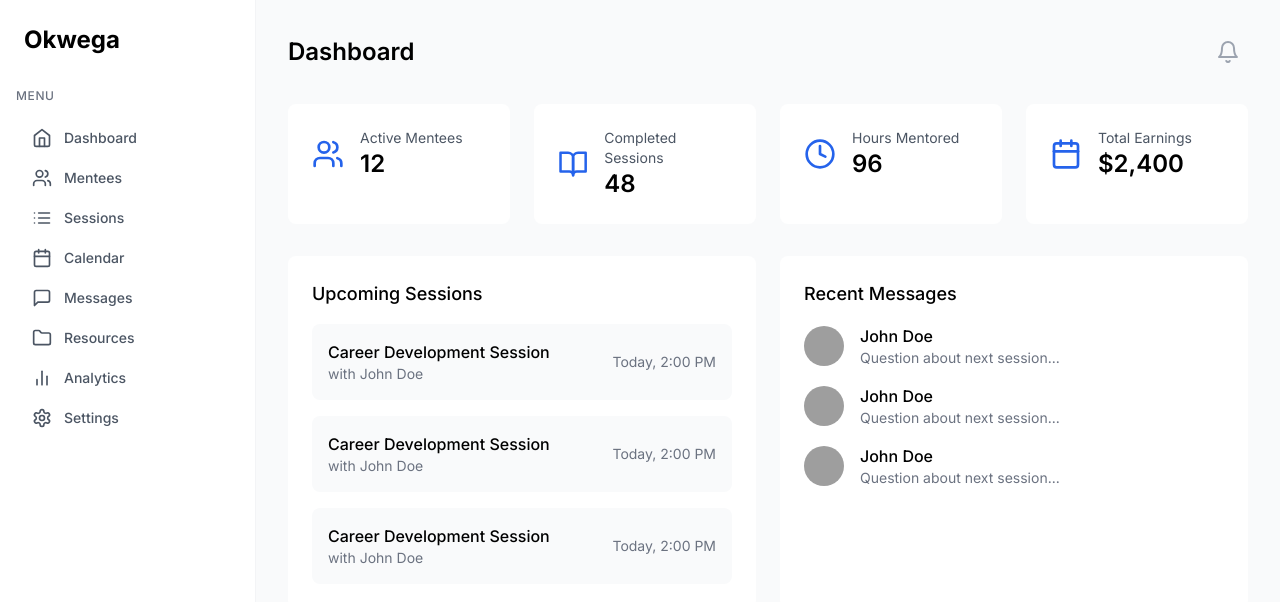
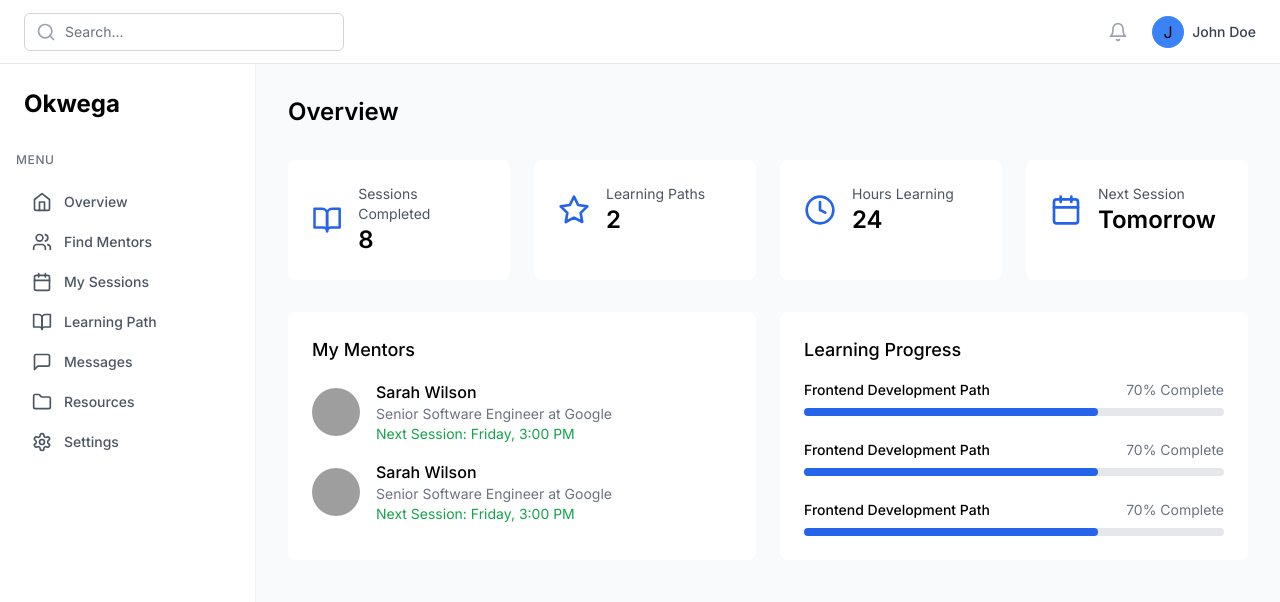
Before and after one commit to AriyoX/okwega-main-ui, a React (Vite) app: page / in a window 1280 px wide. Shown: the top 602 px of the page. Built offline with nearby package versions, Linux system fonts and the light colour scheme; grey boxes are pictures that could not be loaded.

Commit message:
Refactor layout and components for responsive design; integrate Header and Sidebar with toggle functionality

```diff
--- a/src/App.tsx
+++ b/src/App.tsx
@@ -1,18 +1,27 @@
 import { BrowserRouter as Router, Routes, Route } from 'react-router-dom';
 import { MentorDashboard } from './pages/MentorDashboard';
 import { MenteeDashboard } from './pages/MenteeDashboard';
-import './index.css'; // Add this import
+import { Header } from './components/Header';
+import './index.css';
 
 function App() {
-  // In a real app, this would be determined by authentication
-  const userRole = 'mentor'; // or 'mentee'
+  const userRole = 'mentee';
+  const user = {
+    name: 'John Doe',
+    avatar: undefined
+  };
 
   return (
     <Router>
       <Routes>
         <Route
           path="/"
-          element={userRole === 'mentor' ? <MentorDashboard /> : <MenteeDashboard />}
+          element={
+            <>
+              <Header user={user} />
+              {userRole === 'mentor' ? <MentorDashboard /> : <MenteeDashboard />}
+            </>
+          }
         />
       </Routes>
     </Router>
--- a/src/components/Header.tsx
+++ b/src/components/Header.tsx
@@ -9,10 +9,10 @@ interface HeaderProps {
 
 export function Header({ user }: HeaderProps) {
   return (
-    <header className="h-16 bg-white border-b border-gray-200 fixed top-0 right-0 left-64 z-10">
-      <div className="h-full px-6 flex items-center justify-between">
+    <header className="h-16 bg-white border-b border-gray-200 fixed top-0 right-0 left-0 z-20">
+      <div className="h-full px-4 lg:px-6 flex items-center justify-between">
         <div className="flex-1 flex items-center">
-          <div className="max-w-lg w-full lg:max-w-xs relative">
+          <div className="max-w-lg w-full lg:max-w-xs relative hidden md:block">
             <div className="absolute inset-y-0 left-0 pl-3 flex items-center pointer-events-none">
               <Search className="h-5 w-5 text-gray-400" />
             </div>
@@ -25,8 +25,8 @@ export function Header({ user }: HeaderProps) {
         </div>
 
         <div className="flex items-center space-x-4">
-          <button className="p-2 text-gray-400 hover:text-gray-500 focus:outline-none">
-            <Bell className="h-6 w-6" />
+          <button className="p-2 text-gray-400 hover:text-gray-500">
+            <Bell className="h-5 w-5" />
           </button>
 
           <div className="flex items-center">
@@ -37,11 +37,11 @@ export function Header({ user }: HeaderProps) {
                 alt={user.name}
               />
             ) : (
-              <div className="h-8 w-8 rounded-full bg-blue-500 flex items-center justify-center text-white">
+              <div className="h-8 w-8 rounded-full bg-blue-500 flex items-center justify-center">
                 {user.name.charAt(0)}
               </div>
             )}
-            <span className="ml-2 text-sm font-medium text-gray-700">
+            <span className="ml-2 text-sm font-medium text-gray-700 hidden md:block">
               {user.name}
             </span>
           </div>
--- a/src/components/Sidebar.tsx
+++ b/src/components/Sidebar.tsx
@@ -1,5 +1,5 @@
 import React from 'react';
-import { Home, Calendar, List, Users, MessageSquare, Folder, Settings, BookOpen, BarChart2 } from 'lucide-react';
+import { Home, Calendar, List, Users, MessageSquare, Folder, Settings, BookOpen, BarChart2, Menu, X } from 'lucide-react';
 import { Link, useLocation } from 'react-router-dom';
 
 interface NavItem {
@@ -14,6 +14,7 @@ interface SidebarProps {
 
 export function Sidebar({ role }: SidebarProps) {
   const location = useLocation();
+  const [isOpen, setIsOpen] = React.useState(false);
 
   const mentorNavItems: NavItem[] = [
     { icon: Home, label: 'Dashboard', path: '/dashboard' },
@@ -39,8 +40,20 @@ export function Sidebar({ role }: SidebarProps) {
   const navItems = role === 'mentor' ? mentorNavItems : menteeNavItems;
 
   return (
-    <div className="w-64 min-h-screen bg-white border-r border-gray-100">
-      <div className="flex flex-col h-full">
+    <>
+      <button
+        className="lg:hidden fixed top-4 right-4 z-30 p-2 rounded-md bg-white shadow-md"
+        onClick={() => setIsOpen(!isOpen)}
+      >
+        {isOpen ? <X /> : <Menu />}
+      </button>
+
+      <div className={`
+        fixed inset-y-0 left-0 transform ${isOpen ? 'translate-x-0' : '-translate-x-full'}
+        lg:translate-x-0 lg:static w-64 transition duration-200 ease-in-out z-40
+        bg-white border-r border-gray-100
+      `}>
+        <div className="flex flex-col h-full pt-16 lg:pt-0">
           <div className="p-6">
             <h1 className="text-2xl font-bold">Okwega</h1>
           </div>
@@ -71,5 +84,6 @@ export function Sidebar({ role }: SidebarProps) {
           </div>
         </div>
       </div>
+    </>
   );
 }
--- a/src/components/StatsCard.tsx
+++ b/src/components/StatsCard.tsx
@@ -12,22 +12,22 @@ interface StatsCardProps {
 
 export function StatsCard({ title, value, icon: Icon, trend }: StatsCardProps) {
   return (
-    <div className="bg-white rounded-lg shadow p-6">
+    <div className="bg-white rounded-lg shadow p-4 lg:p-6">
       <div className="flex items-center justify-between">
         <div>
           <p className="text-sm font-medium text-gray-600">{title}</p>
-          <p className="mt-2 text-3xl font-semibold text-gray-900">{value}</p>
+          <p className="mt-1 text-xl lg:text-3xl font-semibold text-gray-900">{value}</p>
         </div>
-        <div className="p-3 bg-blue-50 rounded-lg">
-          <Icon className="w-6 h-6 text-blue-600" />
+        <div className="p-2 lg:p-3 bg-blue-50 rounded-lg">
+          <Icon className="w-5 h-5 lg:w-6 lg:h-6 text-blue-600" />
         </div>
       </div>
       {trend && (
-        <div className="mt-4">
-          <span className={`text-sm ${trend.value >= 0 ? 'text-green-600' : 'text-red-600'}`}>
+        <div className="mt-3">
+          <span className={`text-xs lg:text-sm ${trend.value >= 0 ? 'text-green-600' : 'text-red-600'}`}>
             {trend.value >= 0 ? '↑' : '↓'} {Math.abs(trend.value)}%
           </span>
-          <span className="text-sm text-gray-500 ml-2">{trend.label}</span>
+          <span className="text-xs lg:text-sm text-gray-500 ml-2">{trend.label}</span>
         </div>
       )}
     </div>
--- a/src/pages/MenteeDashboard.tsx
+++ b/src/pages/MenteeDashboard.tsx
@@ -1,4 +1,4 @@
-import { BookOpen, Clock, Calendar, Star, Bell } from 'lucide-react';
+import { BookOpen, Clock, Calendar, Star } from 'lucide-react';
 import { Sidebar } from '../components/Sidebar';
 
 const learningPaths = [
@@ -38,21 +38,16 @@ const mentors = [
 
 export function MenteeDashboard() {
   return (
-    <div className="flex min-h-screen bg-gray-50">
+    <div className="flex flex-col lg:flex-row min-h-screen bg-gray-50 pt-16">
       <Sidebar role="mentee" />
 
-      <main className="flex-1 p-8">
+      <main className="flex-1 p-4 lg:p-8">
         <div className="max-w-7xl mx-auto">
           <div className="flex items-center justify-between mb-8">
             <h1 className="text-2xl font-semibold">Overview</h1>
-            <div className="flex items-center space-x-4">
-              <button className="p-2 text-gray-400 hover:text-gray-500">
-                <Bell className="w-6 h-6" />
-              </button>
-            </div>
           </div>
 
-          <div className="grid grid-cols-4 gap-6 mb-8">
+          <div className="grid grid-cols-1 md:grid-cols-2 lg:grid-cols-4 gap-4 lg:gap-6 mb-8">
             <div className="bg-white p-6 rounded-lg">
               <div className="flex items-center">
                 <BookOpen className="w-8 h-8 text-blue-600" />
@@ -94,7 +89,7 @@ export function MenteeDashboard() {
             </div>
           </div>
 
-          <div className="grid grid-cols-2 gap-6">
+          <div className="grid grid-cols-1 lg:grid-cols-2 gap-4 lg:gap-6">
             <div className="bg-white rounded-lg p-6">
               <h2 className="text-lg font-medium mb-4">My Mentors</h2>
               <div className="space-y-4">
--- a/src/pages/MentorDashboard.tsx
+++ b/src/pages/MentorDashboard.tsx
@@ -1,4 +1,4 @@
-import { Users, BookOpen, Clock, Calendar, Bell } from 'lucide-react';
+import { Users, BookOpen, Clock, Calendar } from 'lucide-react';
 import { Sidebar } from '../components/Sidebar';
 
 const upcomingSessions = [
@@ -51,21 +51,16 @@ const recentMessages = [
 
 export function MentorDashboard() {
   return (
-    <div className="flex min-h-screen bg-gray-50">
+    <div className="flex flex-col lg:flex-row min-h-screen bg-gray-50 pt-16">
       <Sidebar role="mentor" />
 
-      <main className="flex-1 p-8">
+      <main className="flex-1 p-4 lg:p-8">
         <div className="max-w-7xl mx-auto">
           <div className="flex items-center justify-between mb-8">
             <h1 className="text-2xl font-semibold">Dashboard</h1>
-            <div className="flex items-center space-x-4">
-              <button className="p-2 text-gray-400 hover:text-gray-500">
-                <Bell className="w-6 h-6" />
-              </button>
-            </div>
           </div>
 
-          <div className="grid grid-cols-4 gap-6 mb-8">
+          <div className="grid grid-cols-1 md:grid-cols-2 lg:grid-cols-4 gap-4 lg:gap-6 mb-8">
             <div className="bg-white p-6 rounded-lg">
               <div className="flex items-center">
                 <Users className="w-8 h-8 text-blue-600" />
@@ -107,7 +102,7 @@ export function MentorDashboard() {
             </div>
           </div>
 
-          <div className="grid grid-cols-2 gap-6">
+          <div className="grid grid-cols-1 lg:grid-cols-2 gap-4 lg:gap-6">
             <div className="bg-white rounded-lg p-6">
               <h2 className="text-lg font-medium mb-4">Upcoming Sessions</h2>
               <div className="space-y-4">
```
Lines whose indentation alone changed are shown as unchanged.
